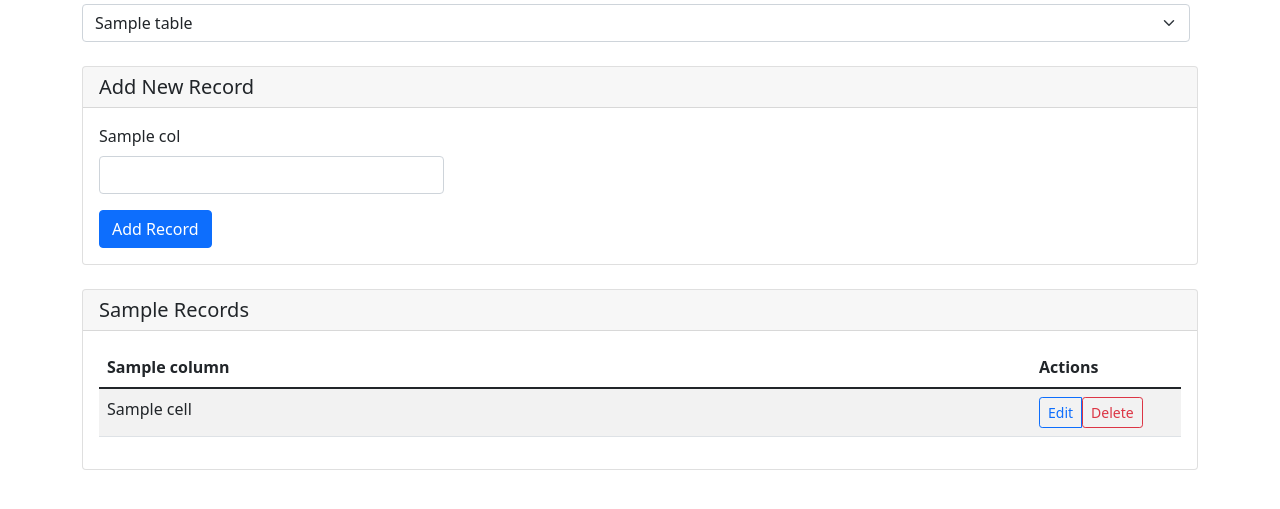
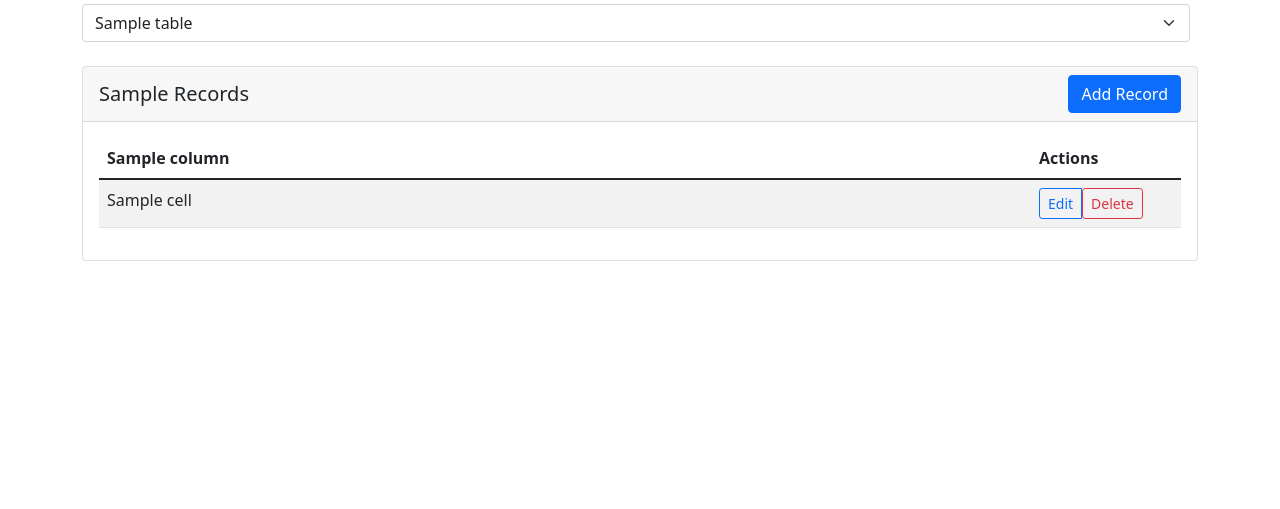
Before and after one commit to dhrone/KegDisplay, a Flask app: template KegDisplay/templates/index.html in a window 1280 px wide. Shown: the part 56-565 px from the top of the page. Run offline with Flask 3, Linux system fonts and the light colour scheme; the template is opened without the code that fills it: most values are stand-ins (such as "Sample title", 1, 10 or a date in 2020).

Commit message:
Web Interface

```diff
--- a/KegDisplay/templates/index.html
+++ b/KegDisplay/templates/index.html
@@ -16,35 +16,12 @@
 </div>
 
 {% if selected_table %}
-<div class="row mb-4">
+<div class="row">
     <div class="col">
         <div class="card">
             <div class="card-header d-flex justify-content-between align-items-center">
-                <h5 class="mb-0">Add New Record</h5>
-            </div>
-            <div class="card-body">
-                <form action="{{ url_for('add_record', table_name=selected_table) }}" method="POST">
-                    <div class="row">
-                        {% for col in schema %}
-                        <div class="col-md-4 mb-3">
-                            <label for="{{ col[1] }}" class="form-label">{{ col[1] }}</label>
-                            <input type="text" class="form-control" id="{{ col[1] }}" name="{{ col[1] }}"
-                                   {% if col[3] == 1 %}required{% endif %}>
-                        </div>
-                        {% endfor %}
-                    </div>
-                    <button type="submit" class="btn btn-primary">Add Record</button>
-                </form>
-            </div>
-        </div>
-    </div>
-</div>
-
-<div class="row">
-    <div class="col">
-        <div class="card">
-            <div class="card-header">
                 <h5 class="mb-0">{{ selected_table }} Records</h5>
+                <button class="btn btn-primary" onclick="showAddForm()">Add Record</button>
             </div>
             <div class="card-body">
                 <div class="table-responsive">
@@ -62,8 +39,7 @@
                             <tr>
                                 {% for cell in row %}
                                 <td>
-                                    <span class="view-mode">{{ cell }}</span>
-                                    <input type="text" class="form-control edit-mode d-none" value="{{ cell }}">
+                                    <div class="view-mode">{{ cell }}</div>
                                 </td>
                                 {% endfor %}
                                 <td>
@@ -77,16 +53,6 @@
                                             </button>
                                         </form>
                                     </div>
-                                    <div class="btn-group edit-actions d-none">
-                                        <form action="{{ url_for('update_record', table_name=selected_table, record_id=loop.index) }}"
-                                              method="POST" class="d-inline update-form">
-                                            {% for column in columns %}
-                                            <input type="hidden" name="{{ column }}">
-                                            {% endfor %}
-                                            <button type="submit" class="btn btn-sm btn-success save-btn">Save</button>
-                                        </form>
-                                        <button class="btn btn-sm btn-secondary cancel-btn">Cancel</button>
-                                    </div>
                                 </td>
                             </tr>
                             {% endfor %}
@@ -98,41 +64,135 @@
     </div>
 </div>
 
+<!-- Add Record Modal -->
+<div class="modal fade" id="addRecordModal" tabindex="-1">
+    <div class="modal-dialog modal-lg">
+        <div class="modal-content">
+            <div class="modal-header">
+                <h5 class="modal-title">Add New Record</h5>
+                <button type="button" class="btn-close" data-bs-dismiss="modal"></button>
+            </div>
+            <div class="modal-body">
+                <form action="{{ url_for('add_record', table_name=selected_table) }}" method="POST" id="addForm">
+                    {% for col in schema %}
+                    <div class="mb-3">
+                        <label for="add_{{ col[1] }}" class="form-label">{{ col[1] }}</label>
+                        {% if col[2] == 'TEXT' %}
+                        <textarea class="form-control" id="add_{{ col[1] }}" name="{{ col[1] }}"
+                                {% if col[3] == 1 %}required{% endif %}
+                                rows="3"></textarea>
+                        {% else %}
+                        <input type="{{ 'number' if col[2].startswith('INT') else 'text' }}"
+                               class="form-control"
+                               id="add_{{ col[1] }}"
+                               name="{{ col[1] }}"
+                               {% if col[3] == 1 %}required{% endif %}>
+                        {% endif %}
+                    </div>
+                    {% endfor %}
+                    <div class="text-end">
+                        <button type="button" class="btn btn-secondary" data-bs-dismiss="modal">Cancel</button>
+                        <button type="submit" class="btn btn-primary">Save</button>
+                    </div>
+                </form>
+            </div>
+        </div>
+    </div>
+</div>
+
+<!-- Edit Record Modal -->
+<div class="modal fade" id="editRecordModal" tabindex="-1">
+    <div class="modal-dialog modal-lg">
+        <div class="modal-content">
+            <div class="modal-header">
+                <h5 class="modal-title">Edit Record</h5>
+                <button type="button" class="btn-close" data-bs-dismiss="modal"></button>
+            </div>
+            <div class="modal-body">
+                <form method="POST" id="editForm">
+                    {% for col in schema %}
+                    <div class="mb-3">
+                        <label for="edit_{{ col[1] }}" class="form-label">{{ col[1] }}</label>
+                        {% if col[2] == 'TEXT' %}
+                        <textarea class="form-control" id="edit_{{ col[1] }}" name="{{ col[1] }}"
+                                {% if col[3] == 1 %}required{% endif %}
+                                rows="3"></textarea>
+                        {% else %}
+                        <input type="{{ 'number' if col[2].startswith('INT') else 'text' }}"
+                               class="form-control"
+                               id="edit_{{ col[1] }}"
+                               name="{{ col[1] }}"
+                               {% if col[3] == 1 %}required{% endif %}>
+                        {% endif %}
+                    </div>
+                    {% endfor %}
+                    <div class="text-end">
+                        <button type="button" class="btn btn-secondary" data-bs-dismiss="modal">Cancel</button>
+                        <button type="submit" class="btn btn-success">Save Changes</button>
+                    </div>
+                </form>
+            </div>
+        </div>
+    </div>
+</div>
+
 <script>
-document.addEventListener('DOMContentLoaded', function() {
-    document.querySelectorAll('.edit-btn').forEach(btn => {
-        btn.addEventListener('click', function() {
-            const row = this.closest('tr');
-            row.querySelectorAll('.view-mode').forEach(el => el.classList.add('d-none'));
-            row.querySelectorAll('.edit-mode').forEach(el => el.classList.remove('d-none'));
-            row.querySelector('.btn-group').classList.add('d-none');
-            row.querySelector('.edit-actions').classList.remove('d-none');
+const editModal = new bootstrap.Modal(document.getElementById('editRecordModal'));
+const addModal = new bootstrap.Modal(document.getElementById('addRecordModal'));
+
+function showAddForm() {
+    addModal.show();
+}
+
+document.querySelectorAll('.edit-btn').forEach((btn, index) => {
+    btn.addEventListener('click', function() {
+        const row = this.closest('tr');
+        const cells = row.querySelectorAll('td:not(:last-child) .view-mode');
+        const form = document.getElementById('editForm');
+
+        // Set the form action
+        form.action = "{{ url_for('update_record', table_name=selected_table, record_id=0) }}".replace('/0', '/' + (index + 1));
+
+        // Fill the form fields
+        cells.forEach((cell, i) => {
+            const fieldName = "{{ columns|tojson|safe }}".slice(1,-1).split(',')[i].trim().slice(1,-1);
+            const input = form.querySelector(`[name="${fieldName}"]`);
+            if (input) {
+                input.value = cell.textContent;
+            }
         });
-    });
 
-    document.querySelectorAll('.cancel-btn').forEach(btn => {
-        btn.addEventListener('click', function() {
-            const row = this.closest('tr');
-            row.querySelectorAll('.view-mode').forEach(el => el.classList.remove('d-none'));
-            row.querySelectorAll('.edit-mode').forEach(el => el.classList.add('d-none'));
-            row.querySelector('.btn-group').classList.remove('d-none');
-            row.querySelector('.edit-actions').classList.add('d-none');
-        });
-    });
-
-    document.querySelectorAll('.save-btn').forEach(btn => {
-        btn.addEventListener('click', function() {
-            const row = this.closest('tr');
-            const form = row.querySelector('.update-form');
-            const inputs = row.querySelectorAll('.edit-mode');
-            const hiddenInputs = form.querySelectorAll('input[type="hidden"]');
-
-            inputs.forEach((input, index) => {
-                hiddenInputs[index].value = input.value;
-            });
-        });
+        editModal.show();
     });
 });
 </script>
+
+<style>
+.form-control {
+    min-width: 200px;
+}
+
+textarea.form-control {
+    overflow-x: auto;
+    white-space: nowrap;
+}
+
+.modal-dialog {
+    max-width: 800px;
+}
+
+.table td {
+    max-width: 200px;
+    overflow: hidden;
+    text-overflow: ellipsis;
+    white-space: nowrap;
+}
+
+.table td:hover {
+    overflow: visible;
+    white-space: normal;
+    word-wrap: break-word;
+}
+</style>
 {% endif %}
 {% endblock %}
```
